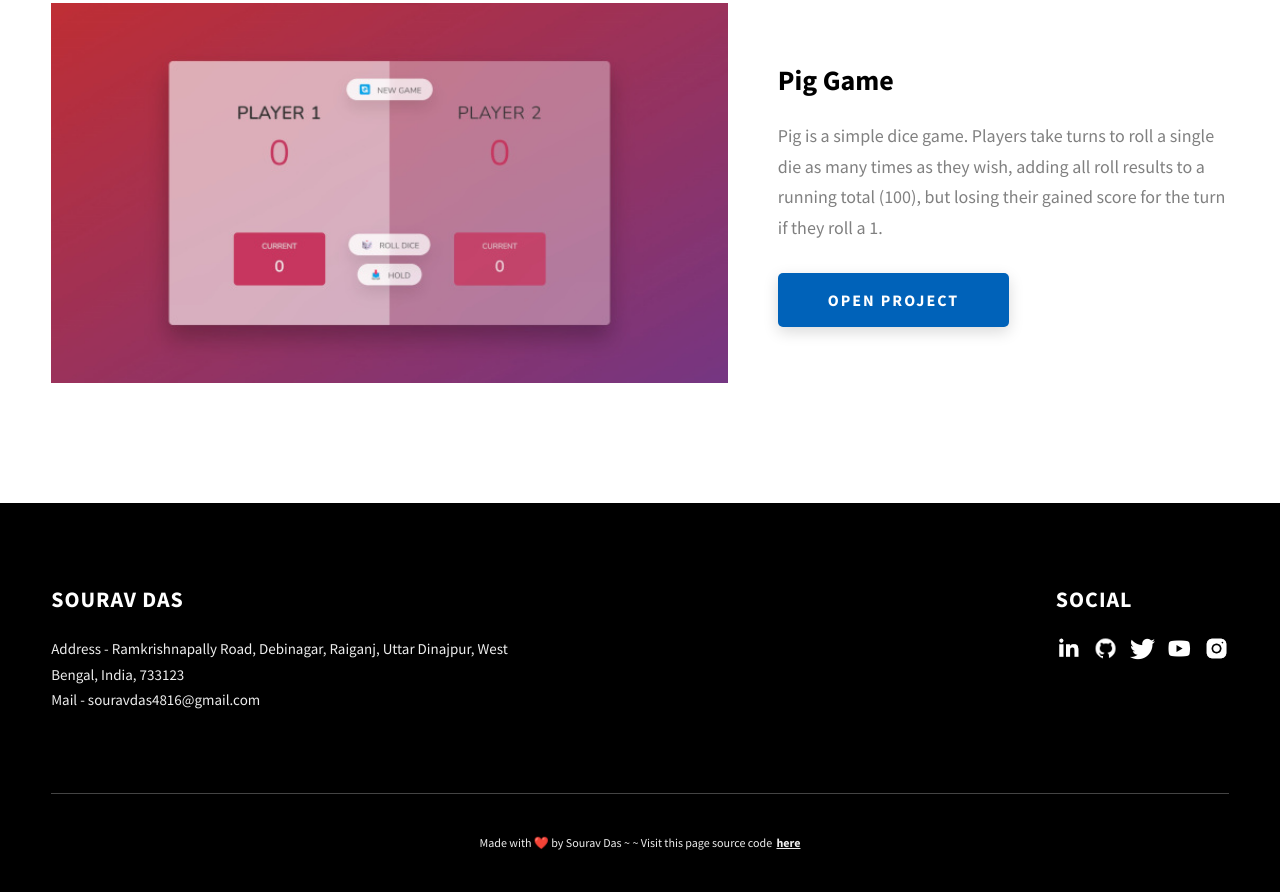
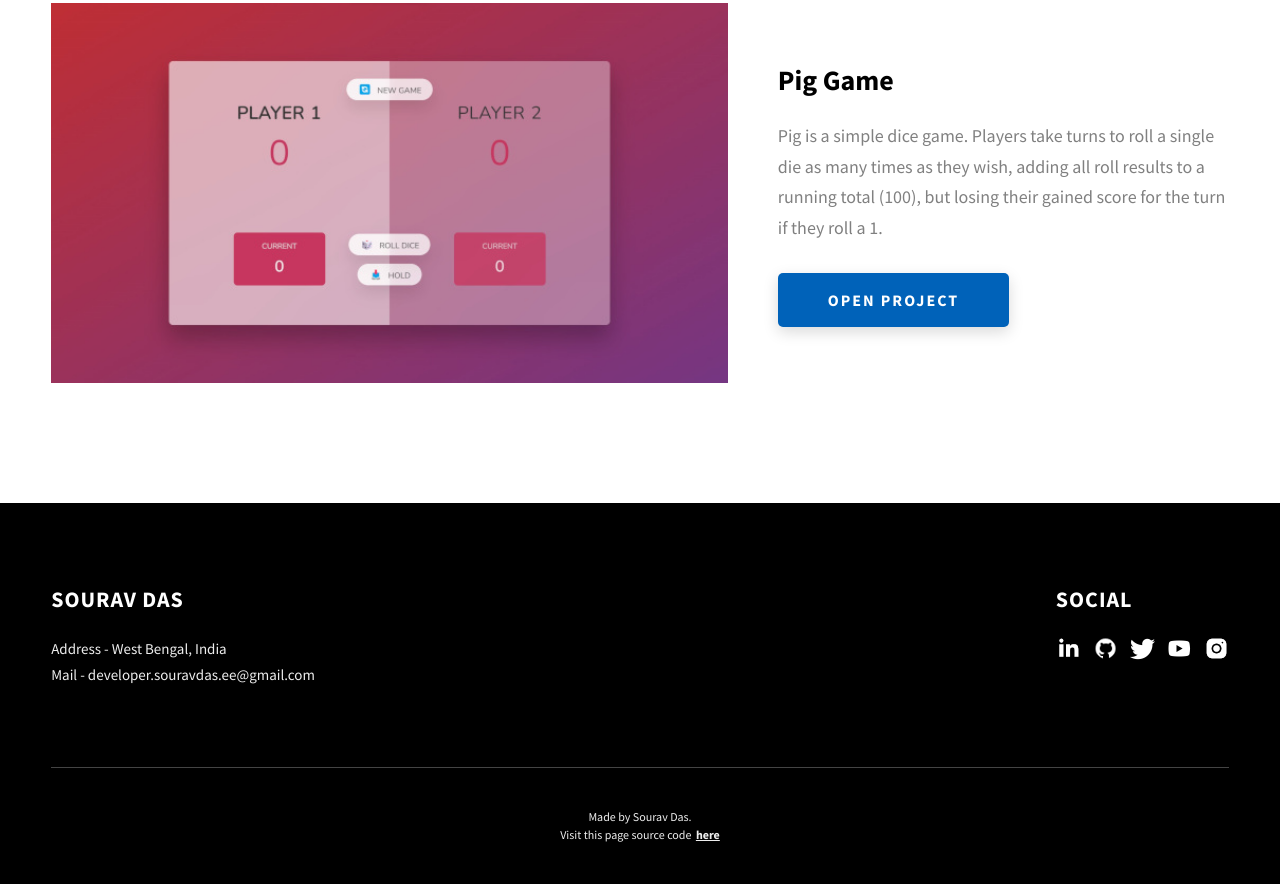
Before and after one commit to souravdasee/souravdasee.github.io, a website built with Parcel: page index.html in a window 1280 px wide. Shown: the part 4026-4918 px from the top of the page. Built offline with nearby package versions, Linux system fonts and the light colour scheme.

Commit message:
Small tweaks in homepage

```diff
--- a/index.html
+++ b/index.html
@@ -127,7 +127,7 @@
         </div>
         <div class="home-hero__social">
           <a
-            href="https://www.instagram.com/insta.souravdas/"
+            href="https://www.instagram.com/souravdas.ee/"
             class="home-hero__social-icon-link home-hero__social-icon-link--bd-none"
           >
             <img
@@ -388,20 +388,21 @@
               Address -
               <a
                 href="https://www.google.com/maps/@25.5977255,88.1298433,20.5z?entry=ttu"
-                >Ramkrishnapally Road, Debinagar, Raiganj, Uttar Dinajpur, West
-                Bengal, India, 733123</a
+                >West Bengal, India</a
               >
               <br />
               Mail -
-              <a href="mailto:souravdas4816@gmail.com"
-                >souravdas4816@gmail.com</a
+              <a href="mailto:developer.souravdas.ee@gmail.com"
+                >developer.souravdas.ee@gmail.com</a
               >
             </p>
           </div>
         </div>
 
         <div class="main-footer__lower">
-          Made with ❤️ by Sourav Das ~ ~ Visit this page source code
+          Made by Sourav Das.
+          <br />
+          Visit this page source code
           <a
             target="_blank"
             href="https://github.com/souravdasee/souravdasee.github.io"
```
